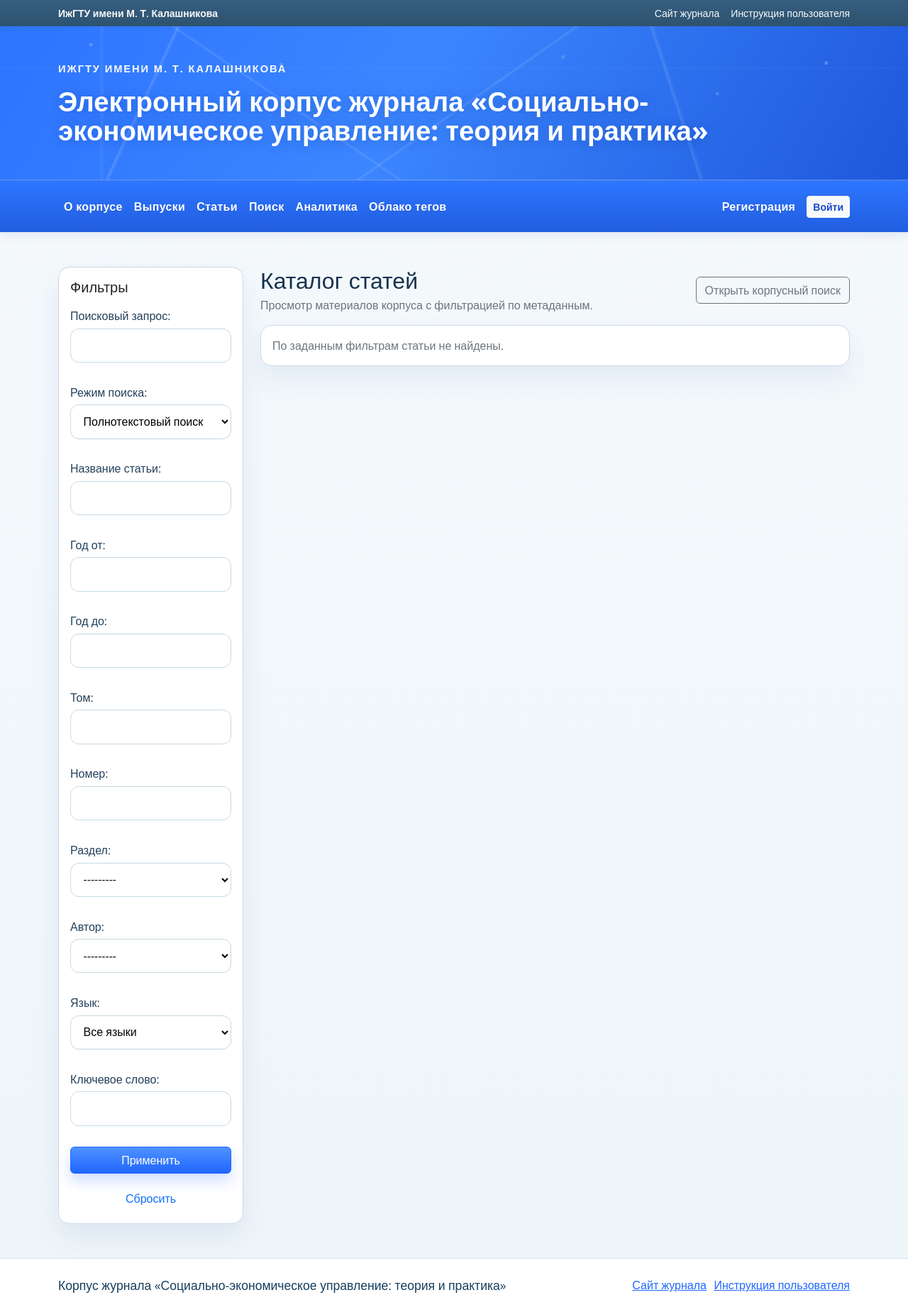
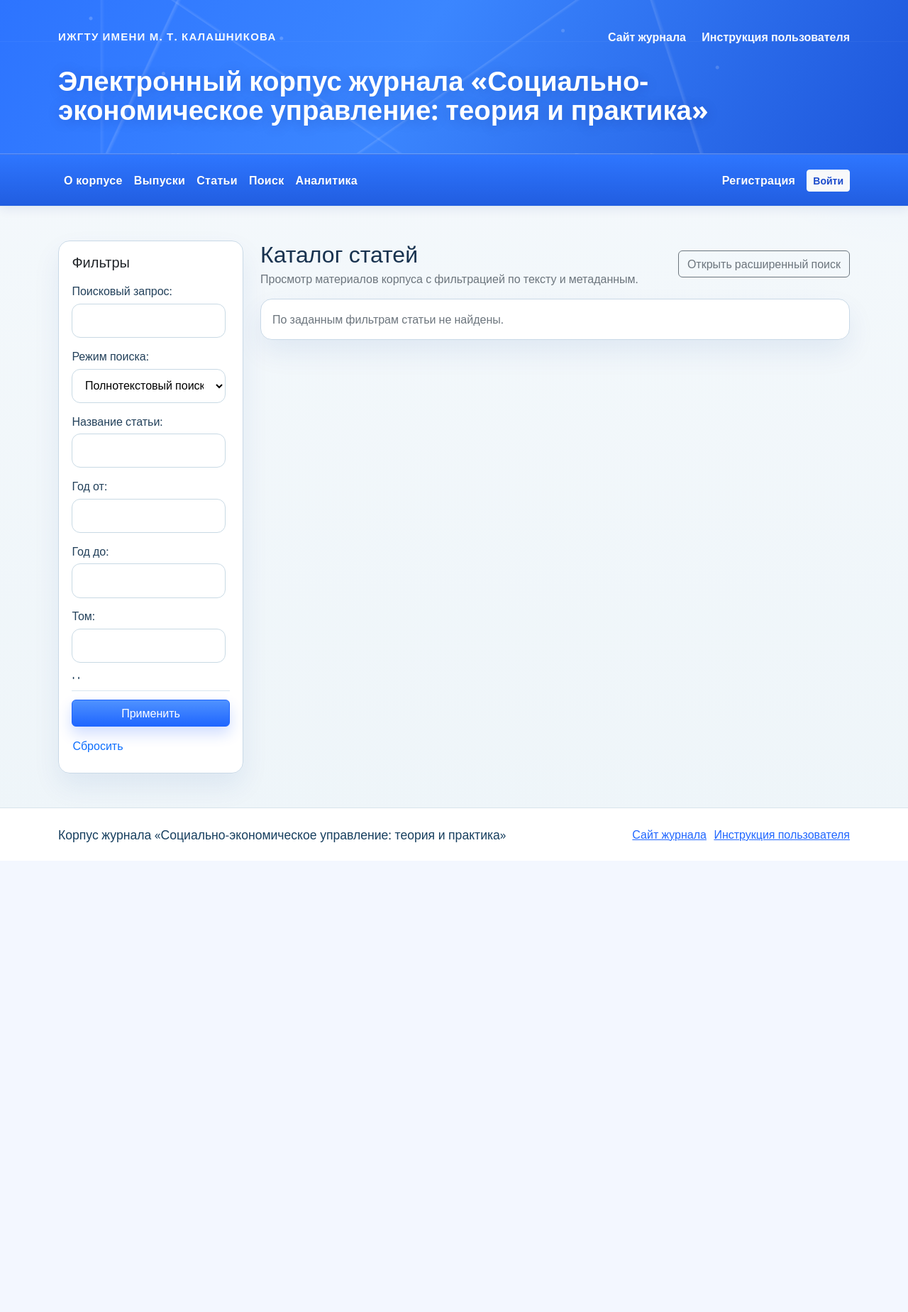
Before and after one commit to lehabuzanov/DIPLOM, a Django app: page /corpus/articles/ in a window 1280 px wide. Shown: the whole page at 71% size. After the commit the page ends 1187 px from the top, so only its background shows below. Run offline with Django 5.2, Linux system fonts and the light colour scheme; data that the repository does not hold is empty; some web fonts are replaced.

Commit message:
Polish corpus UI and clean analytics output

```diff
--- a/sem_corpus/apps/analytics/urls.py
+++ b/sem_corpus/apps/analytics/urls.py
@@ -1,10 +1,9 @@
 from django.urls import path
 
-from sem_corpus.apps.analytics.views import AnalyticsDashboardView, TagCloudView
+from sem_corpus.apps.analytics.views import AnalyticsDashboardView
 
 app_name = "analytics"
 
 urlpatterns = [
     path("", AnalyticsDashboardView.as_view(), name="dashboard"),
-    path("tag-cloud/", TagCloudView.as_view(), name="tag-cloud"),
 ]
--- a/sem_corpus/apps/core/templates/core/home.html
+++ b/sem_corpus/apps/core/templates/core/home.html
@@ -12,7 +12,7 @@
                 <h1 class="display-6 mt-2 mb-3">Поиск, анализ и повторное использование статей научного журнала</h1>
                 <p class="lead text-secondary mb-4">
                     Корпус объединяет выпуски журнала, метаданные публикаций, очищенные тексты статей,
-                    полнотекстовый поиск, подкорпуса, аналитику и облако тегов в едином веб-интерфейсе.
+                    полнотекстовый поиск, подкорпуса и аналитические инструменты в едином веб-интерфейсе.
                 </p>
                 <form method="get" action="{% url 'corpus:search' %}" class="row g-2 mb-3">
                     <div class="col-md-8">
@@ -25,7 +25,6 @@
                 <div class="hero-actions">
                     <a class="btn btn-outline-primary" href="{% url 'corpus:issue-list' %}">Архив выпусков</a>
                     <a class="btn btn-outline-primary" href="{% url 'analytics:dashboard' %}">Открыть аналитику</a>
-                    <a class="btn btn-outline-primary" href="{% url 'analytics:tag-cloud' %}">Облако тегов</a>
                     <a class="btn btn-outline-primary" href="{% url 'core:guide' %}">Инструкция пользователя</a>
                     {% if can_edit_corpus %}
                         <a class="btn btn-primary" href="{% url 'corpus:editor-upload' %}">Загрузить статью</a>
@@ -65,7 +64,7 @@
                         <li>Искать статьи по тексту и метаданным одновременно.</li>
                         <li>Находить словоформы, леммы, фразы и контексты.</li>
                         <li>Сохранять подкорпуса и повторно использовать выборки.</li>
-                        <li>Сравнивать материалы и просматривать облако тегов.</li>
+                        <li>Сравнивать материалы по частотности и отслеживать динамику публикаций.</li>
                     </ul>
                 </div>
             </div>
--- a/sem_corpus/apps/corpus/management/commands/selfcheck_corpus.py
+++ b/sem_corpus/apps/corpus/management/commands/selfcheck_corpus.py
@@ -63,7 +63,6 @@ class Command(BaseCommand):
             ("Article catalog", "corpus:article-list"),
             ("Search", "corpus:search"),
             ("Analytics", "analytics:dashboard"),
-            ("Tag cloud", "analytics:tag-cloud"),
         ]:
             response = client.get(reverse(url_name))
             check(name, response.status_code == 200, f"HTTP {response.status_code}", f"HTTP {response.status_code}")
--- a/sem_corpus/apps/corpus/templates/corpus/article_list.html
+++ b/sem_corpus/apps/corpus/templates/corpus/article_list.html
@@ -4,26 +4,30 @@
 {% block title %}Статьи | {{ site_short_title }}{% endblock %}
 
 {% block content %}
-<div class="row g-4">
+<div class="row g-4 align-items-start">
     <div class="col-lg-3">
-        <div class="card surface-card sticky-top" style="top: 1rem;">
+        <div class="card surface-card filter-panel sticky-top" style="top: 1rem;">
             <div class="card-body">
                 <h1 class="h5 mb-3">Фильтры</h1>
-                <form method="get" class="vstack gap-3">
-                    {{ search_form.as_p }}
-                    <button class="btn btn-primary" type="submit">Применить</button>
-                    <a class="btn btn-link text-decoration-none px-0" href="{% url 'corpus:article-list' %}">Сбросить</a>
+                <form method="get" class="filter-panel-form">
+                    <div class="filter-panel-fields">
+                        {{ search_form.as_p }}
+                    </div>
+                    <div class="filter-panel-actions">
+                        <button class="btn btn-primary w-100" type="submit">Применить</button>
+                        <a class="btn btn-link text-decoration-none px-0 mt-2" href="{% url 'corpus:article-list' %}">Сбросить</a>
+                    </div>
                 </form>
             </div>
         </div>
     </div>
     <div class="col-lg-9">
-        <div class="d-flex justify-content-between align-items-center mb-3">
+        <div class="d-flex justify-content-between align-items-center mb-3 gap-3 flex-wrap">
             <div>
                 <h1 class="h2 mb-1">Каталог статей</h1>
-                <p class="text-secondary mb-0">Просмотр материалов корпуса с фильтрацией по метаданным.</p>
+                <p class="text-secondary mb-0">Просмотр материалов корпуса с фильтрацией по тексту и метаданным.</p>
             </div>
-            <a class="btn btn-outline-secondary" href="{% url 'corpus:search' %}">Открыть корпусный поиск</a>
+            <a class="btn btn-outline-secondary" href="{% url 'corpus:search' %}">Открыть расширенный поиск</a>
         </div>
         <div class="vstack gap-3">
             {% for article in articles %}
--- a/sem_corpus/apps/corpus/views.py
+++ b/sem_corpus/apps/corpus/views.py
@@ -5,6 +5,7 @@ from pathlib import Path
 
 from django.contrib import messages
 from django.contrib.auth.mixins import LoginRequiredMixin, UserPassesTestMixin
+from django.db.models import Q
 from django.http import HttpResponse
 from django.shortcuts import get_object_or_404, redirect
 from django.utils.text import slugify
@@ -243,6 +244,15 @@ class ArticleListView(ListView):
         )
         if self.form.is_valid():
             queryset = apply_article_filters(queryset, self.form.cleaned_data)
+            if text_query := (self.form.cleaned_data.get("text_query") or "").strip():
+                queryset = queryset.filter(
+                    Q(title__icontains=text_query)
+                    | Q(abstract__icontains=text_query)
+                    | Q(text__cleaned_text__icontains=text_query)
+                    | Q(keywords__normalized__icontains=text_query.lower())
+                    | Q(article_authors__display_name__icontains=text_query)
+                    | Q(article_authors__author__last_name__icontains=text_query)
+                )
             if title := self.form.cleaned_data.get("title"):
                 queryset = queryset.filter(title__icontains=title)
         return queryset.distinct()
--- a/sem_corpus/static/css/site.css
+++ b/sem_corpus/static/css/site.css
@@ -48,15 +48,6 @@ a:hover {
     box-shadow: 0 4px 14px rgba(9, 42, 126, 0.08);
 }
 
-.topline {
-    background: linear-gradient(180deg, #365d80, #2e536f);
-    color: rgba(255, 255, 255, 0.96);
-}
-
-.topline a {
-    color: rgba(255, 255, 255, 0.96);
-}
-
 .brandbar {
     position: relative;
     overflow: hidden;
@@ -91,22 +82,51 @@ a:hover {
     z-index: 1;
     min-height: 13.5rem;
     display: flex;
-    align-items: center;
+    flex-direction: column;
+    justify-content: center;
     padding-top: 2.4rem;
     padding-bottom: 2.4rem;
 }
 
+.brandbar-top {
+    width: 100%;
+    display: flex;
+    justify-content: space-between;
+    align-items: flex-start;
+    gap: 1.2rem;
+    margin-bottom: 1.8rem;
+}
+
 .brand-lockup {
     max-width: 76rem;
+    width: 100%;
 }
 
-.brand-overline {
+.brand-caption {
+    color: rgba(255, 255, 255, 0.95);
+    font-size: 0.94rem;
+    font-weight: 700;
+    letter-spacing: 0.08em;
     text-transform: uppercase;
-    letter-spacing: 0.13em;
-    color: rgba(255, 255, 255, 0.95);
-    font-size: 0.92rem;
+}
+
+.brand-links {
+    display: flex;
+    flex-wrap: wrap;
+    justify-content: flex-end;
+    gap: 0.9rem 1.4rem;
+}
+
+.brand-links a {
+    color: rgba(255, 255, 255, 0.96);
     font-weight: 700;
-    margin-bottom: 0.9rem;
+    text-decoration: none;
+}
+
+.brand-links a:hover,
+.brand-links a:focus {
+    color: #ffffff;
+    text-decoration: underline;
 }
 
 .brand-title,
@@ -455,6 +475,29 @@ label {
     margin-bottom: 0.65rem;
 }
 
+.filter-panel .card-body {
+    padding: 1.15rem;
+}
+
+.filter-panel-form {
+    display: flex;
+    flex-direction: column;
+    gap: 1rem;
+    max-height: calc(100vh - 8rem);
+}
+
+.filter-panel-fields {
+    overflow-y: auto;
+    padding-right: 0.35rem;
+}
+
+.filter-panel-actions {
+    margin-top: auto;
+    padding-top: 0.75rem;
+    border-top: 1px solid #d8e5ef;
+    background: rgba(255, 255, 255, 0.96);
+}
+
 .tag-cloud {
     display: flex;
     flex-wrap: wrap;
@@ -496,6 +539,16 @@ label {
         font-size: 1.8rem;
     }
 
+    .brandbar-top {
+        flex-direction: column;
+        align-items: flex-start;
+        margin-bottom: 1.1rem;
+    }
+
+    .brand-links {
+        justify-content: flex-start;
+    }
+
     .main-nav .nav-link::after {
         display: none;
     }
--- a/sem_corpus/templates/base.html
+++ b/sem_corpus/templates/base.html
@@ -16,19 +16,16 @@
 <body>
     <div class="site-shell">
         <header class="site-header">
-            <div class="topline">
-                <div class="container d-flex flex-column flex-lg-row justify-content-between align-items-lg-center gap-2 py-2">
-                    <div class="small fw-semibold">{{ university_name }}</div>
-                    <div class="small d-flex flex-wrap gap-3">
-                        <a href="{{ journal_base_url }}" class="text-decoration-none">Сайт журнала</a>
-                        <a href="{% url 'core:guide' %}" class="text-decoration-none">Инструкция пользователя</a>
-                    </div>
-                </div>
-            </div>
             <div class="brandbar">
                 <div class="container brandbar-inner">
+                    <div class="brandbar-top">
+                        <div class="brand-caption">{{ university_name }}</div>
+                        <div class="brand-links">
+                            <a href="{{ journal_base_url }}">Сайт журнала</a>
+                            <a href="{% url 'core:guide' %}">Инструкция пользователя</a>
+                        </div>
+                    </div>
                     <div class="brand-lockup">
-                        <div class="brand-overline">ИжГТУ имени М. Т. Калашникова</div>
                         <a class="brand-title text-decoration-none" href="{% url 'core:home' %}">
                             Электронный корпус журнала «Социально-экономическое управление: теория и практика»
                         </a>
@@ -47,7 +44,6 @@
                             <li class="nav-item"><a class="nav-link" href="{% url 'corpus:article-list' %}">Статьи</a></li>
                             <li class="nav-item"><a class="nav-link" href="{% url 'corpus:search' %}">Поиск</a></li>
                             <li class="nav-item"><a class="nav-link" href="{% url 'analytics:dashboard' %}">Аналитика</a></li>
-                            <li class="nav-item"><a class="nav-link" href="{% url 'analytics:tag-cloud' %}">Облако тегов</a></li>
                             {% if request.user.is_authenticated %}
                                 <li class="nav-item"><a class="nav-link" href="{% url 'corpus:subcorpus-list' %}">Подкорпуса</a></li>
                             {% endif %}
```
Also changed, not shown: sem_corpus/apps/analytics/templates/analytics/dashboard.html (+19 -11 lines), sem_corpus/apps/analytics/views.py (+10 -5 lines), sem_corpus/apps/corpus/services.py (+46 -3 lines).
